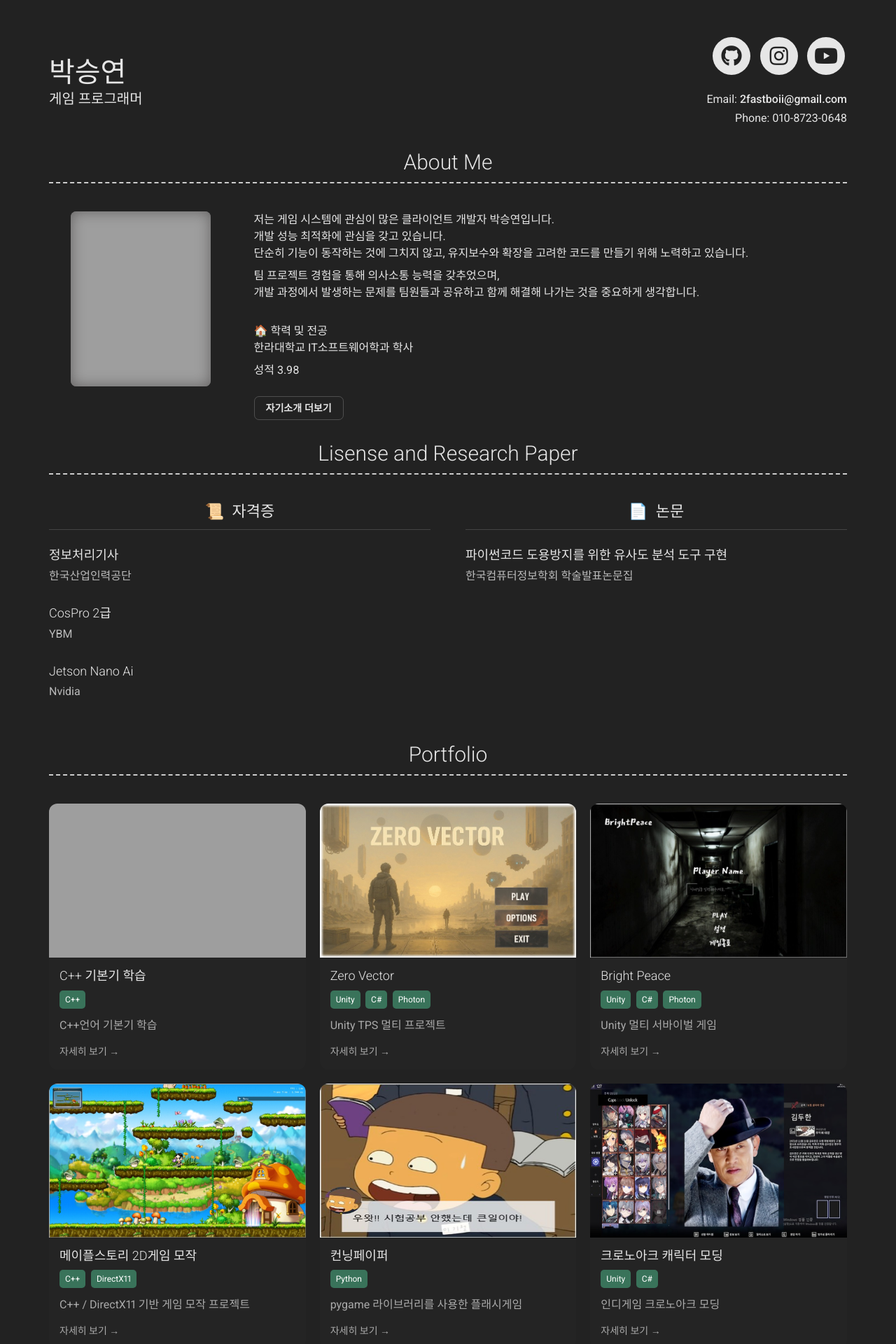
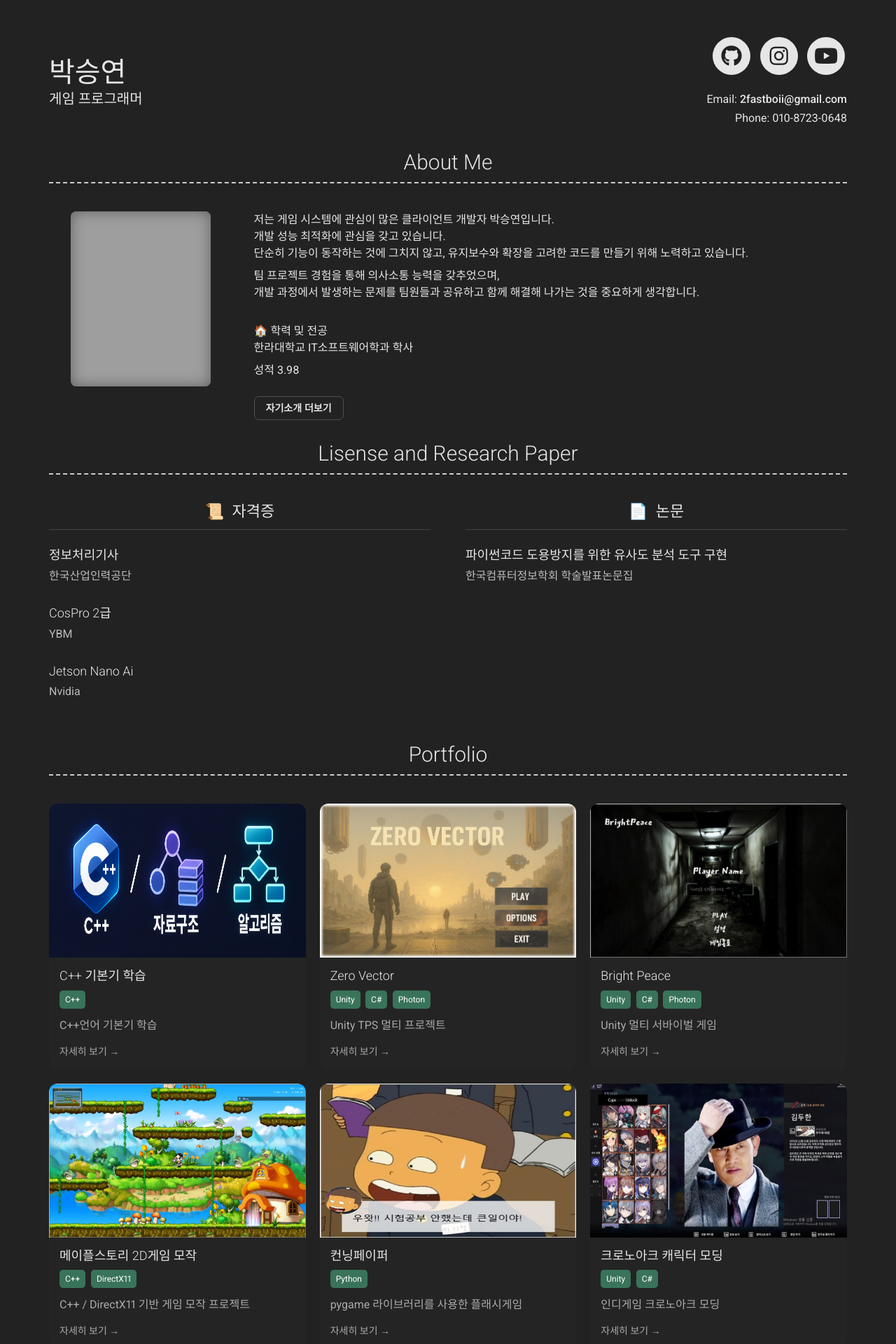
Before and after one commit to new6ie3/new6ie3.github.io, a Jekyll site: the page built from index.md, in a window 1280 px wide. Shown: the top 1920 px of the page at 70% size. Built offline with Jekyll 4.4.1, drawn with Linux system fonts in a browser that asks for light colours; nearby versions of some CDN libraries; grey boxes are pictures that could not be loaded.

Commit message:
Update _config.yml

```diff
--- a/_config.yml
+++ b/_config.yml
@@ -128,7 +128,7 @@ content:
       - layout: left
         border: weak
         title: C++ 기본기 학습
-        image: /images/projects/C++.png
+        image: /images/projects/Coding.png
         tags:
           - C++
 
```
